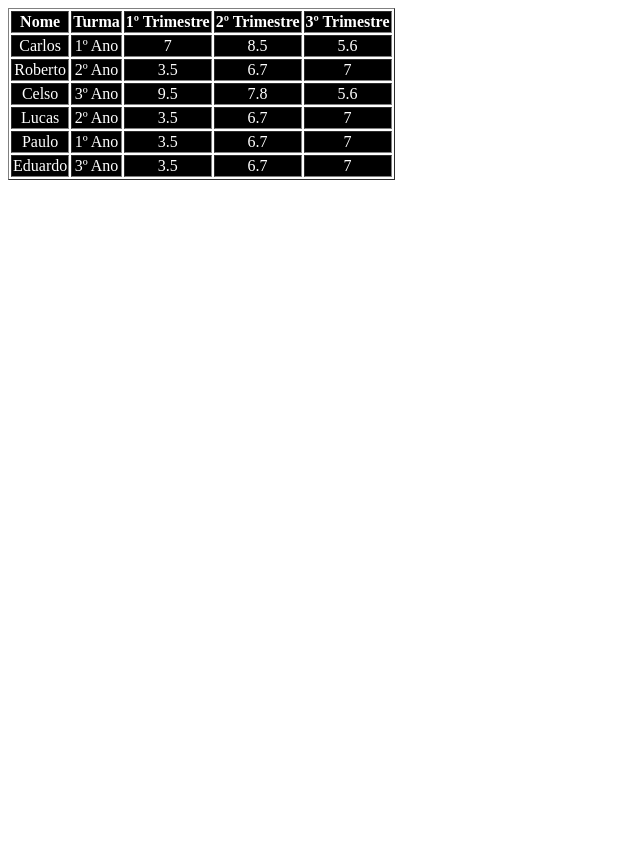
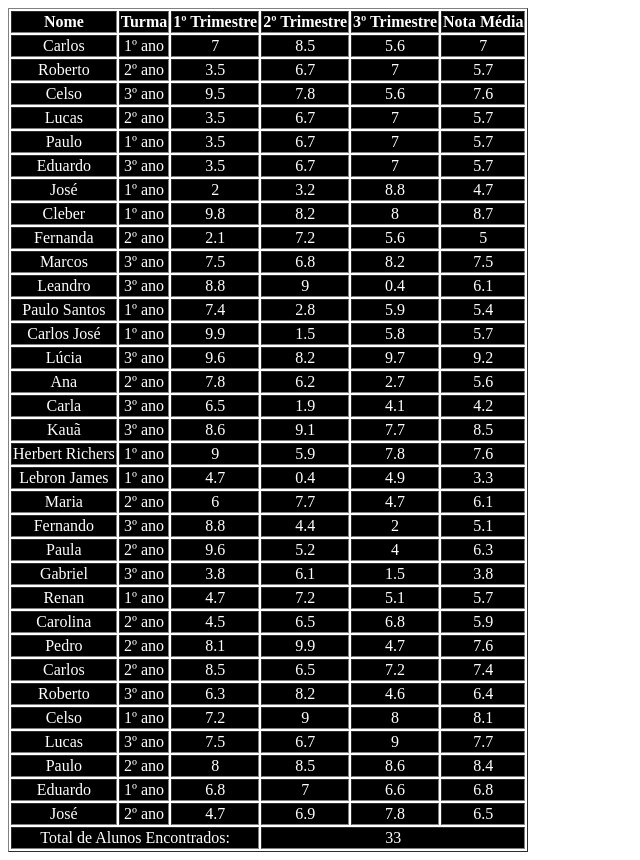
Before and after one commit to pedro-escola/localizar-aluno, a plain HTML site: page locate.html in a window 1280 px wide. Both pictures are taken after a click on the button "Procurar". Shown: the whole page, without its empty margins (0-640 px from the left). Before the commit the page ends 800 px from the top, so only its background shows below. Drawn offline with Linux system fonts and the light colour scheme.

Commit message:
atualiza os coisa denovo
acho que ja ta funcionando tambem

```diff
--- a/assets/main.js
+++ b/assets/main.js
@@ -27,52 +27,74 @@ function adicionarAluno(nome, turma, nota1, nota2, nota3) {
     })
 }
 
-adicionarAluno("Carlos", "1º Ano", 7.0, 8.5, 5.6);
-adicionarAluno("Roberto", "2º Ano", 3.5, 6.7, 7.0);
-adicionarAluno("Celso", "3º Ano", 9.5, 7.8, 5.6);
-adicionarAluno("Lucas", "2º Ano", 3.5, 6.7, 7.0);
-adicionarAluno("Paulo", "1º Ano", 3.5, 6.7, 7.0);
-adicionarAluno("Eduardo", "3º Ano", 3.5, 6.7, 7.0);
+adicionarAluno("Carlos", "1º ano", 7.0, 8.5, 5.6);
+adicionarAluno("Roberto", "2º ano", 3.5, 6.7, 7.0);
+adicionarAluno("Celso", "3º ano", 9.5, 7.8, 5.6);
+adicionarAluno("Lucas", "2º ano", 3.5, 6.7, 7.0);
+adicionarAluno("Paulo", "1º ano", 3.5, 6.7, 7.0);
+adicionarAluno("Eduardo", "3º ano", 3.5, 6.7, 7.0);
+adicionarAluno("José", "1º ano", 2.0, 3.2, 8.8);
+
+// adoro copiar e colar
+adicionarAluno("Cleber", "1º ano", 9.8, 8.2, 8.0);
+adicionarAluno("Fernanda", "2º ano", 2.1, 7.2, 5.6);
+adicionarAluno("Marcos", "3º ano", 7.5, 6.8, 8.2);
+adicionarAluno("Leandro", "3º ano", 8.8, 9.0, 0.4);
+adicionarAluno("Paulo Santos", "1º ano", 7.4, 2.8, 5.9);
+adicionarAluno("Carlos José", "1º ano", 9.9, 1.5, 5.8);
+adicionarAluno("Lúcia", "3º ano", 9.6, 8.2, 9.7);
+adicionarAluno("Ana", "2º ano", 7.8, 6.2, 2.7);
+adicionarAluno("Carla", "3º ano", 6.5, 1.9, 4.1);
+adicionarAluno("Kauã", "3º ano", 8.6, 9.1, 7.7);
+adicionarAluno("Herbert Richers", "1º ano", 9.0, 5.9, 7.8);
+adicionarAluno("Lebron James", "1º ano", 4.7, 0.4, 4.9);
+adicionarAluno("Maria", "2º ano", 6.0, 7.7, 4.7);
+adicionarAluno("Fernando", "3º ano", 8.8, 4.4, 2.0);
+adicionarAluno("Paula", "2º ano", 9.6, 5.2, 4.0);
+adicionarAluno("Gabriel", "3º ano", 3.8, 6.1, 1.5);
+adicionarAluno("Renan", "1º ano", 4.7, 7.2, 5.1);
+adicionarAluno("Carolina", "2º ano", 4.5, 6.5, 6.8);
+adicionarAluno("Pedro", "2º ano", 8.1, 9.9, 4.7);
+
+// mesma coisa do primeiro adicionarAlunos so que com turmas e notas diferentes :P
+adicionarAluno("Carlos", "2º ano", 8.5, 6.5, 7.2);
+adicionarAluno("Roberto", "3º ano", 6.3, 8.2, 4.6);
+adicionarAluno("Celso", "1º ano", 7.2, 9, 8);
+adicionarAluno("Lucas", "3º ano", 7.5, 6.7, 9);
+adicionarAluno("Paulo", "2º ano", 8, 8.5, 8.6);
+adicionarAluno("Eduardo", "1º ano", 6.8, 7, 6.6);
+adicionarAluno("José", "2º ano", 4.7, 6.9, 7.8);
+
 
 function encontrarAluno() {
     nomeDigitado = document.locateList.nome.value.toLowerCase();
     turmaDigitada = Math.round(document.locateList.turma.value);
     turmaDigitada = turmaDigitada.toString();
 
-    // complicado ter que reescrever o html inteiro :P
-    // document.write nem é recomendado :P
-    document.write(
-        '<!DOCTYPE html>' +
-        '<html lang="pt-br">' +
-        "<head>" +
-            '<meta charset="UTF-8">' +
-            '<meta name="viewport" content="width=device-width, initial-scale=1.0">' +
-            '<title>localizacao uhul!</title>' +
-            '<link rel="stylesheet" href="assets/styles.css">' +
-            '<script src="assets/main.js"></script>' +
-        "</head>" +
+    let teste = document.getElementById("test");
 
-        "<body>" +
-            '<table class="tabelaPrincipal" border>' +
-                "<tr>" +
+    let tabela = document.getElementsByClassName("tabelaPrincipal").item(0);
+    tabela.border = true;
+    tabela.innerHTML = "<tr>" +
         "<th>Nome</th>" +
         "<th>Turma</th>" +
         "<th>1º Trimestre</th>" +
         "<th>2º Trimestre</th>" +
         "<th>3º Trimestre</th>" +
+        "<th>Nota Média</th>" +
     "</tr>"
-    )
+    let totalAlunos = 0
     for (let i = 0; i < alunos.length; i++) {
         let aluno = alunos[i];
 
+        let media = Math.round((aluno.tri1 + aluno.tri2 + aluno.tri3) * 10 / 3) / 10
         let nome = aluno.nome.toLowerCase();
         let turma = aluno.turma.toLowerCase();
-        if ((nomeDigitado != "" && nome.search(nomeDigitado) == -1) || (turmaDigitada != 0 && turma.search(turmaDigitada) == -1)) {
+        if ((nomeDigitado != "" && nome.indexOf(nomeDigitado) == -1) || (turmaDigitada != 0 && turma.indexOf(turmaDigitada) == -1)) {
             continue
         }
 
-        document.write(
-            "<tr>" +
+        tabela.innerHTML += "<tr>" +
             "<td>" +
                 aluno.nome +
             "</td>" +
@@ -88,10 +110,14 @@ function encontrarAluno() {
             "<td>" +
                 aluno.tri3 +
             "</td>" +
+            "<td>" +
+                media
+            "</td>" +
         "</tr>"
-        )
+        totalAlunos++
     }
-    document.write(
-        "</table>"
-    )
+
+    tabela.innerHTML += "<tr>" +
+        "<td colspan=3>Total de Alunos Encontrados:</td>" +
+        "<td colspan=3>" + totalAlunos + "</td>"
 }
--- a/assets/styles.css
+++ b/assets/styles.css
@@ -4,3 +4,7 @@
     color: white;
     text-align: center;
 }
+
+#inputNumero {
+    width: 180px;
+}
--- a/locate.html
+++ b/locate.html
@@ -17,7 +17,7 @@
                     </td>
 
                     <td width="1">
-                        Turma <input type="number" name="turma">
+                        Turma <input id="inputNumero" type="number" name="turma" min="1" max="3">
                     </td>
                 </tr>
                 <tr>
```
Lines whose indentation alone changed are shown as unchanged.
